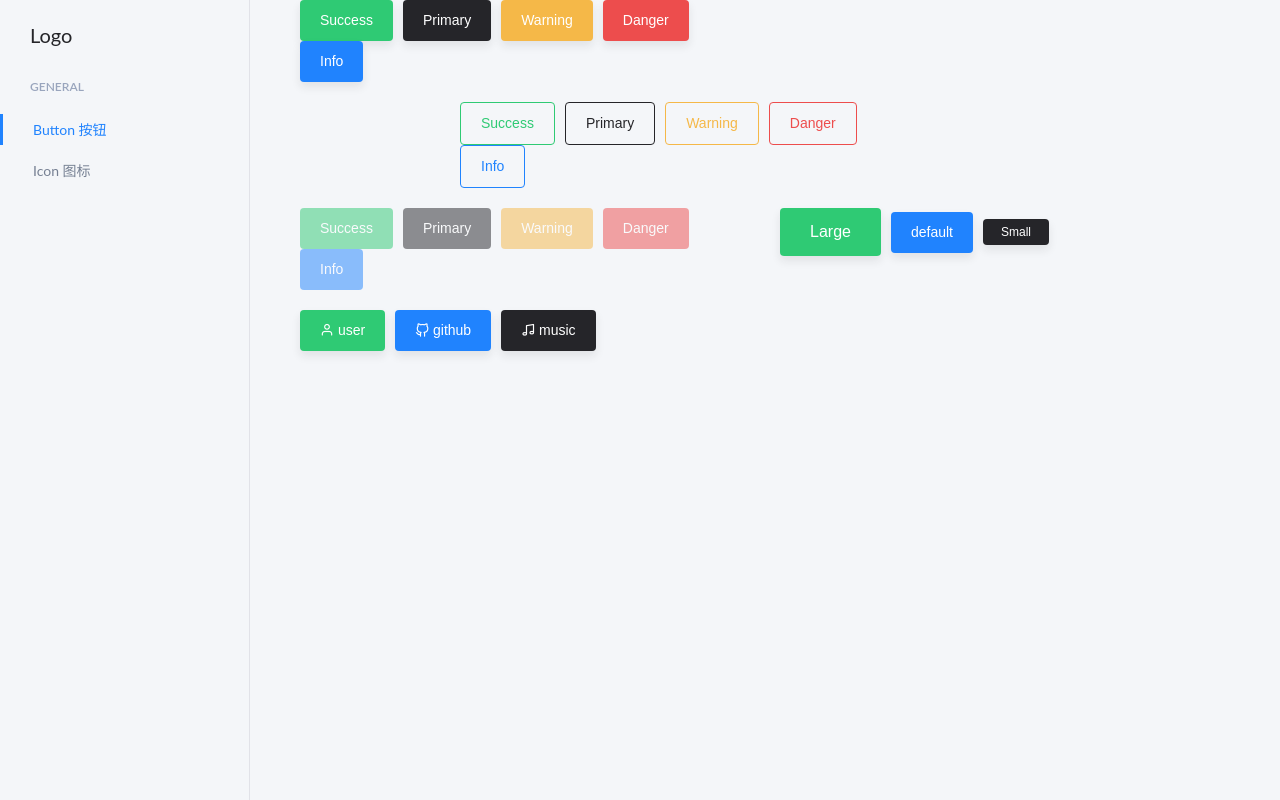
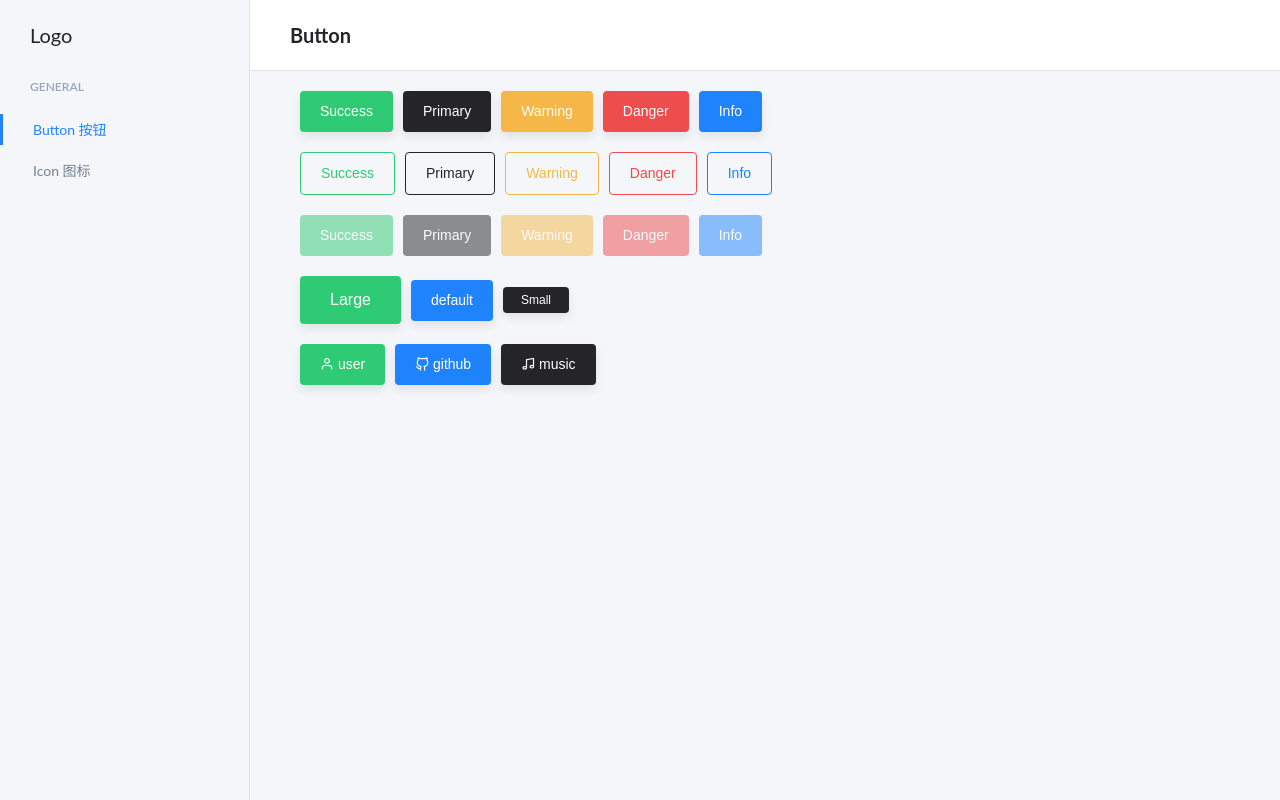
Before and after one commit to yanghuanrong/react, a React app: page /#/button in a window 1280 px wide. Built offline with nearby package versions, Linux system fonts and the light colour scheme.

Commit message:
add header

```diff
--- a/src/lib/Col/index.js
+++ b/src/lib/Col/index.js
@@ -15,7 +15,7 @@ class Col extends Component {
     offset: PropTypes.number,
     order: PropTypes.number,
   }
-  classNames(span, offset, order){
+  classNames(span = 12, offset, order){
     span = `col-${span}`;
     offset = offset !== undefined ? `offset-${offset}` : "";
     order = order !== undefined ? `order-${order}` : "";
--- a/src/view/App.js
+++ b/src/view/App.js
@@ -5,6 +5,18 @@ import './page.less'
 import ViewButton from './ViewButton'
 import ViewIcon from './ViewIcon'
 
+const routes = [
+  {
+    path: "/button",
+    sidebar: () => <h2 className="navbar-title">Button</h2>,
+    main: () => <ViewButton></ViewButton>
+  },
+  {
+    path: "/icon",
+    sidebar: () => <h2 className="navbar-title">Icon</h2>,
+    main: () => <ViewIcon></ViewIcon>
+  }
+];
 
 const Sidebar = () => {
   return (<aside className="page-sidebar">
@@ -19,7 +31,7 @@ const Sidebar = () => {
             <NavLink to="/button" className="sidebar-link">Button 按钮</NavLink>
           </li>
           <li>
-            <NavLink to="/icon"  className="sidebar-link">Icon 图标</NavLink>
+            <NavLink to="/icon" className="sidebar-link">Icon 图标</NavLink>
           </li>
         </ul>
       </div>
@@ -33,9 +45,11 @@ class App extends Component {
       <div className="page">
         <Sidebar></Sidebar>
         <div className="page-content">
+          <header className="navbar m-b">
+              {routes.map((route,index) => (<Route path={route.path} component={route.sidebar} key={index}/>))}
+          </header>
           <Switch>
-            <Route path="/button" component={ViewButton}/>
-            <Route path="/icon" component={ViewIcon}/>
+            {routes.map((route,index) => (<Route path={route.path} component={route.main} key={index}/>))}
             <Redirect from="/" to="/button"/>
           </Switch>
         </div>
--- a/src/view/ViewButton.js
+++ b/src/view/ViewButton.js
@@ -5,7 +5,7 @@ class ViewButton extends Component {
   render() {
     console.log(this)
     return (<Row>
-      <Col span={6}>
+      <Col>
         <div className="m-b">
           <Button type='success'>Success</Button>
           <Button type='primary'>Primary</Button>
@@ -14,7 +14,7 @@ class ViewButton extends Component {
           <Button type='info'>Info</Button>
         </div>
       </Col>
-      <Col span={6} offset={2}>
+      <Col>
         <div className="m-b">
           <Button type='success' outline={true}>Success</Button>
           <Button type='primary' outline={true}>Primary</Button>
@@ -23,7 +23,7 @@ class ViewButton extends Component {
           <Button type='info' outline={true}>Info</Button>
         </div>
       </Col>
-      <Col span={6}>
+      <Col>
         <div className='m-b'>
           <Button type='success' disabled={true}>Success</Button>
           <Button type='primary' disabled={true}>Primary</Button>
@@ -32,14 +32,14 @@ class ViewButton extends Component {
           <Button type='info' disabled={true}>Info</Button>
         </div>
       </Col>
-      <Col span={6}>
+      <Col>
         <div className="m-b">
           <Button type='success' size='lg'>Large</Button>
           <Button type='default'>default</Button>
           <Button type='primary' size='sm'>Small</Button>
         </div>
       </Col>
-      <Col span={6}>
+      <Col>
         <div className="m-b">
           <Button type='success' icon='user'>user</Button>
           <Button type='default' icon='github'>github</Button>
--- a/src/view/page.less
+++ b/src/view/page.less
@@ -132,4 +132,27 @@ a {
   transition: transform 0.3s;
   transition: transform 0.3s,-webkit-transform 0.3s;
   background-color: #f4f6f9;
+
+  .navbar{
+    display: -webkit-box;
+    display: -ms-flexbox;
+    display: flex;
+    position: relative;
+    -ms-flex-wrap: wrap;
+    flex-wrap: wrap;
+    -webkit-box-align: center;
+    -ms-flex-align: center;
+    align-items: center;
+    width: 100%;
+    min-width: 100%;
+    padding: 20px 40px;
+    border-bottom: 1px solid #e1e2e8;
+    background-color: #fff;
+
+    .navbar-title{
+      margin-right: auto;
+      color: #252529;
+      font-size: 1.25rem;
+    }
+  }
 }
```
Also changed, not shown: 11 other files (tests, documents, lock files or other folders).
